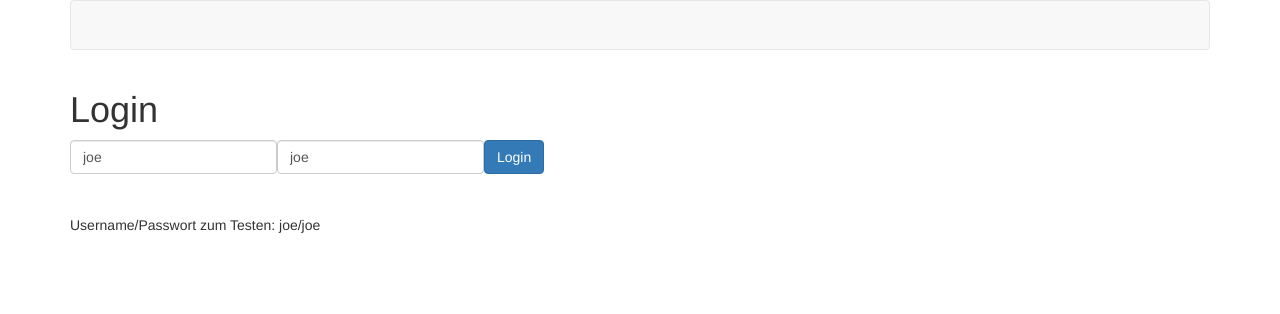
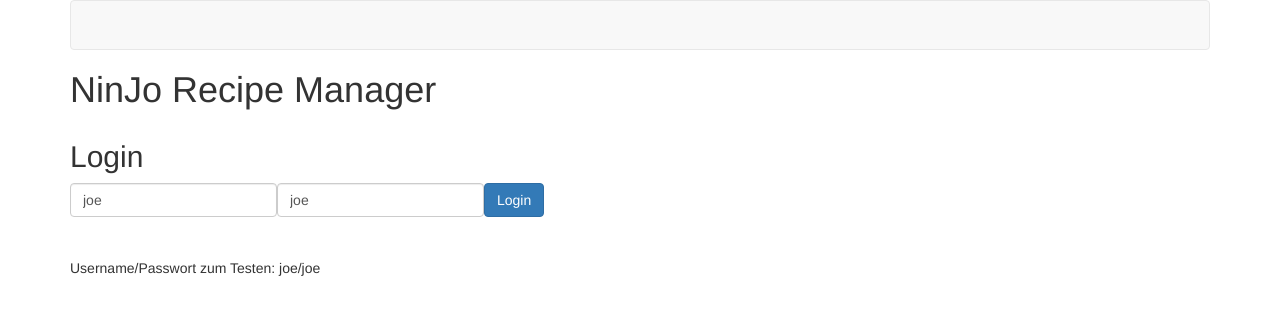
Before and after one commit to edoojla-/recipes, an Angular app: page /#/login in a window 1280 px wide. Shown: the top 314 px of the page. Built offline with nearby package versions, Linux system fonts and the light colour scheme.

Commit message:
Fixed existing unit tests ; switched test browser to PhantomJS

```diff
--- a/karma.conf.js
+++ b/karma.conf.js
@@ -7,7 +7,7 @@ module.exports = function (config) {
     frameworks: ['jasmine', 'angular-cli'],
     plugins: [
       require('karma-jasmine'),
-      require('karma-chrome-launcher'),
+      require('karma-phantomjs-launcher'),
       require('karma-remap-istanbul'),
       require('angular-cli/plugins/karma')
     ],
@@ -37,7 +37,7 @@ module.exports = function (config) {
     colors: true,
     logLevel: config.LOG_INFO,
     autoWatch: true,
-    browsers: ['Chrome'],
+    browsers: ['PhantomJS'],
     singleRun: false
   });
 };
--- a/package.json
+++ b/package.json
@@ -43,11 +43,12 @@
         "jasmine-core": "2.8.0",
         "jasmine-spec-reporter": "4.2.1",
         "karma": "1.7.1",
-        "karma-chrome-launcher": "^2.2.0",
         "karma-cli": "^1.0.1",
         "karma-jasmine": "^1.1.0",
+        "karma-phantomjs-launcher": "^1.0.4",
         "karma-remap-istanbul": "^0.6.0",
         "karma-sourcemap-loader": "^0.3.7",
+        "phantomjs": "^2.1.7",
         "protractor": "~5.2.0",
         "rimraf": "^2.6.2",
         "ts-node": "3.3.0",
--- a/src/app/app.component.html
+++ b/src/app/app.component.html
@@ -15,6 +15,8 @@
         </div>
     </nav>
 
+    <h1>{{title}}</h1>
+
     <div>
         <router-outlet></router-outlet>
     </div>
--- a/src/app/app.component.ts
+++ b/src/app/app.component.ts
@@ -10,6 +10,9 @@ import '../assets/css/styles.css';
 })
 
 export class AppComponent {
+
+    title = 'NinJo Recipe Manager';
+
     constructor(private accountService: AccountService) { }
 
     isLoggedIn(): boolean {
--- a/src/app/components/login.component.html
+++ b/src/app/components/login.component.html
@@ -1,7 +1,7 @@
 <div class="row">
     <div class="col-lg-12">
 
-        <h1>Login</h1>
+        <h2>Login</h2>
 
         <form class="form-inline">
 
```
Also changed, not shown: 1 other file (tests, documents, lock files or other folders).
